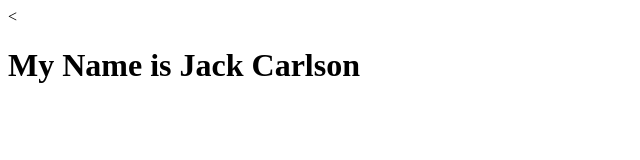
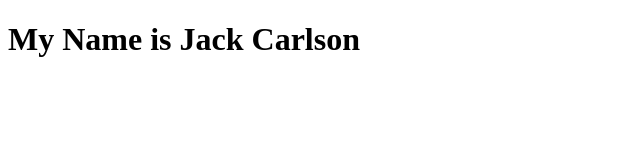
Before and after one commit to jackcarls/githubclass, a plain HTML site: page index.html in a window 1280 px wide. Shown: the whole page, without its empty margins (0-640 px from the left). Drawn offline with Linux system fonts and the light colour scheme.

Commit message:
changes done

```diff
--- a/index.html
+++ b/index.html
@@ -5,6 +5,6 @@
     <title>Portfolio</title>
   </head>
   <body>
-    <<h1>My Name is Jack Carlson</h1>
+    <h1>My Name is Jack Carlson</h1>
   </body>
 </html>
```
